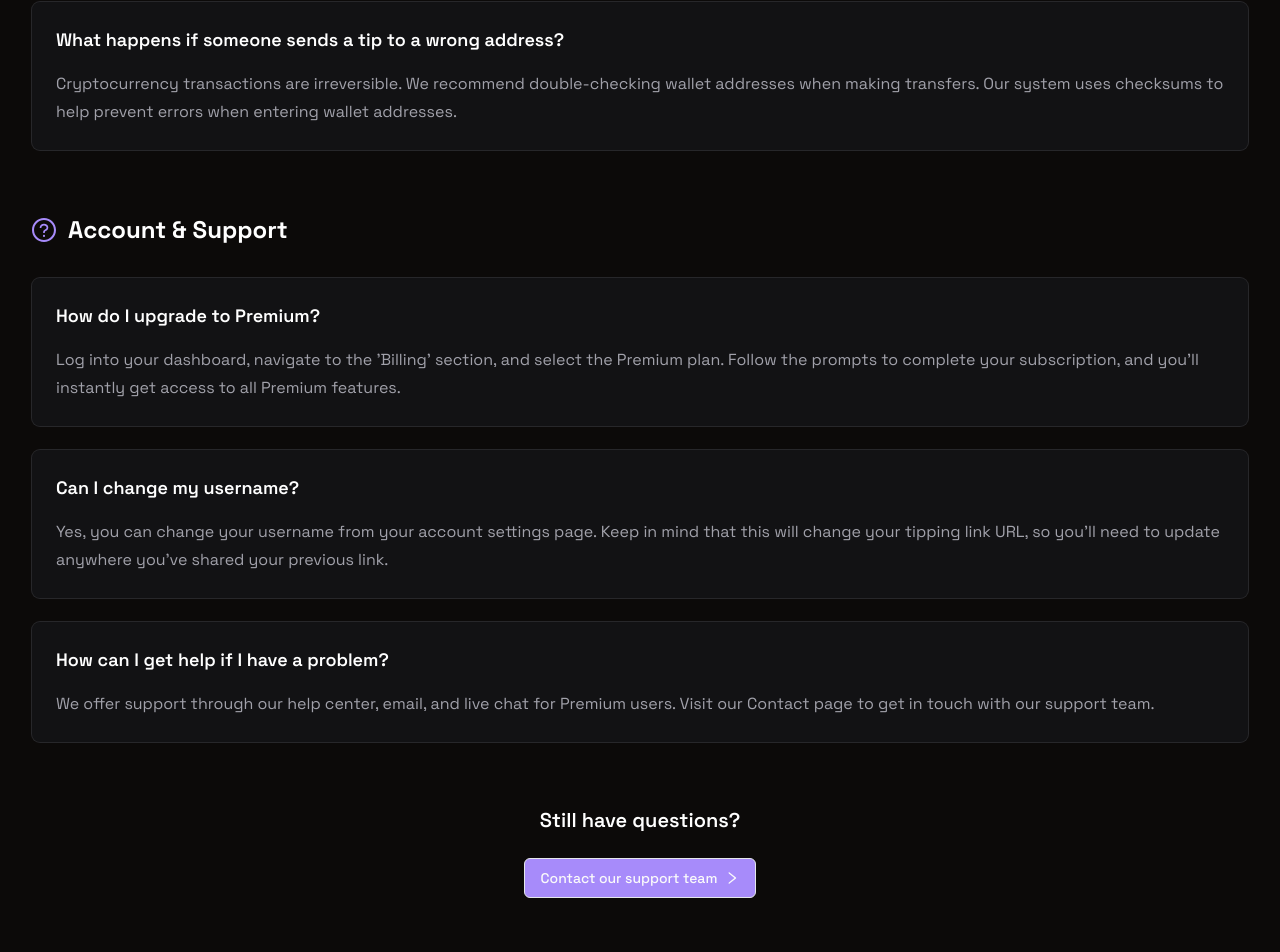
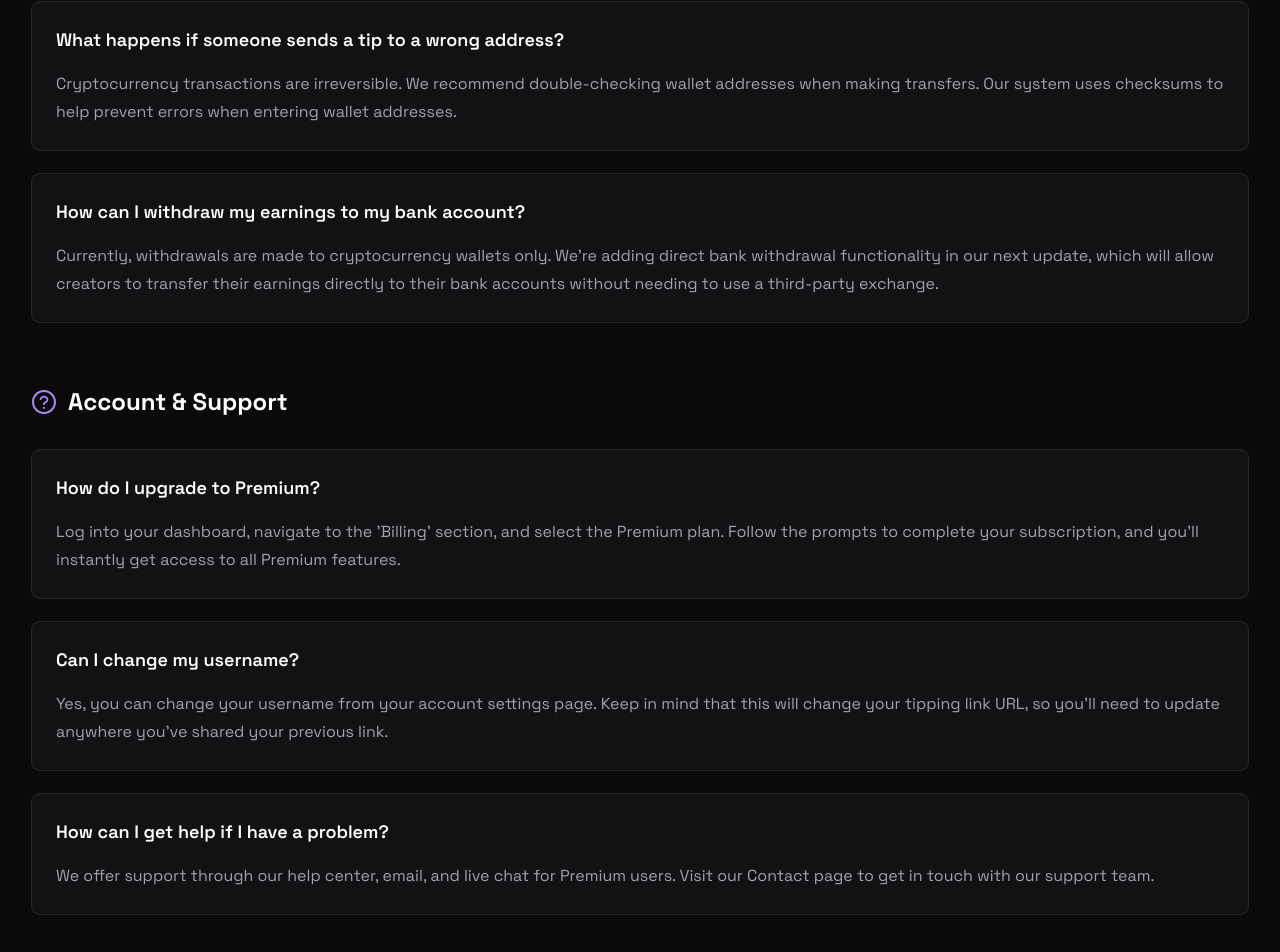
Before and after one commit to eimaam/tiply, a React (Vite) app: page /faq in a window 1280 px wide. Shown: the part 1963-2915 px from the top of the page. Built offline with nearby package versions, Linux system fonts and the light colour scheme.

Commit message:
feat: add direct bank withdrawal option to FAQ and About Us page

```diff
--- a/src/pages/about.tsx
+++ b/src/pages/about.tsx
@@ -218,6 +218,7 @@ const AboutUsPage = () => {
                     <li>Subscription model</li>
                     <li>Social media integrations</li>
                     <li>Advanced analytics</li>
+                    <li>Direct bank withdrawals</li>
                   </ul>
                 </motion.div>
 
--- a/src/pages/faq.tsx
+++ b/src/pages/faq.tsx
@@ -55,6 +55,10 @@ const faqCategories = [
       {
         question: "What happens if someone sends a tip to a wrong address?",
         answer: "Cryptocurrency transactions are irreversible. We recommend double-checking wallet addresses when making transfers. Our system uses checksums to help prevent errors when entering wallet addresses."
+      },
+      {
+        question: "How can I withdraw my earnings to my bank account?",
+        answer: "Currently, withdrawals are made to cryptocurrency wallets only. We're adding direct bank withdrawal functionality in our next update, which will allow creators to transfer their earnings directly to their bank accounts without needing to use a third-party exchange."
       }
     ]
   },
```
